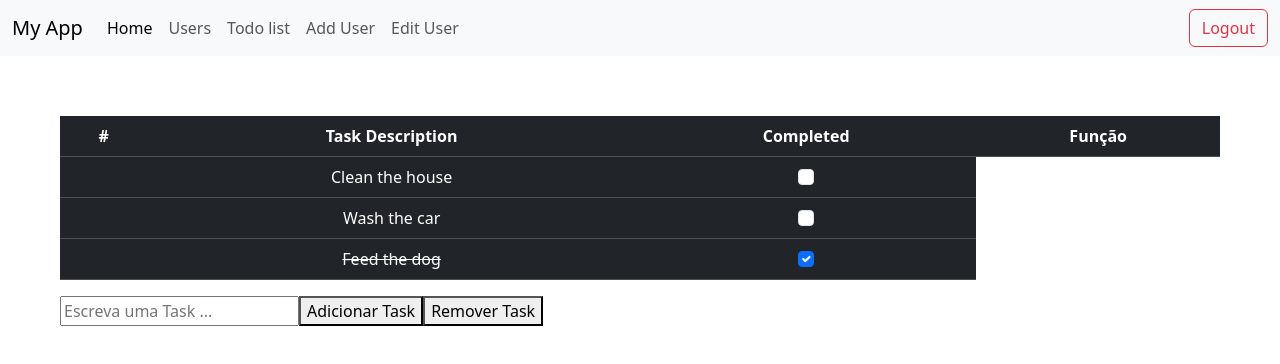
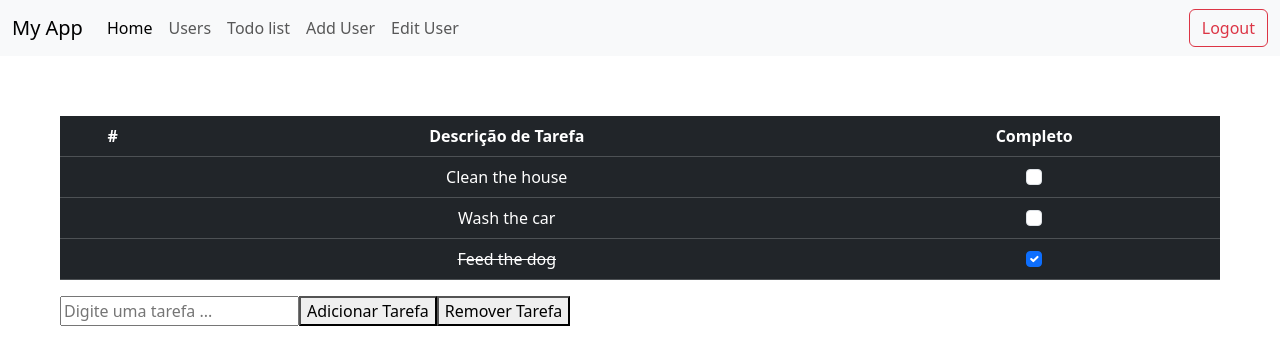
Before and after one commit to Patrick-Augusto/UserSys, an Angular app: page /app/todo-list in a window 1280 px wide. Shown: the top 364 px of the page. Built offline with nearby package versions, Linux system fonts and the light colour scheme.

Commit message:
Update todo-list.component.html

```diff
--- a/src/app/pages/home/pages/todo-list/todo-list.component.html
+++ b/src/app/pages/home/pages/todo-list/todo-list.component.html
@@ -5,9 +5,8 @@
         <thead>
           <tr>
             <th scope="col">#</th>
-            <th scope="col">Task Description</th>
-            <th scope="col">Completed</th>
-            <th scope="col">Função</th>
+            <th scope="col">Descrição de Tarefa</th>
+            <th scope="col">Completo</th>
           </tr>
         </thead>
         <tbody>
@@ -22,9 +21,9 @@
       </table>
       <div class="row">
         <div class="col">
-          <input type="text" [(ngModel)]="newTaskDescription" placeholder="Escreva uma Task ...">
-          <button type="button" (click)="addTask(newTaskDescription)">Adicionar Task</button>
-          <button type="button" (click)="removeTask(newTaskDescription)">Remover Task</button>
+          <input [(ngModel)]="newTaskDescription" class="task-input" placeholder="Digite uma tarefa ...">
+          <button (click)="addTask(newTaskDescription)" class="add-task">Adicionar Tarefa</button>
+          <button (click)="removeTask(newTaskDescription)" class="remove-task">Remover Tarefa</button>
         </div>
       </div>
     </div>
```
